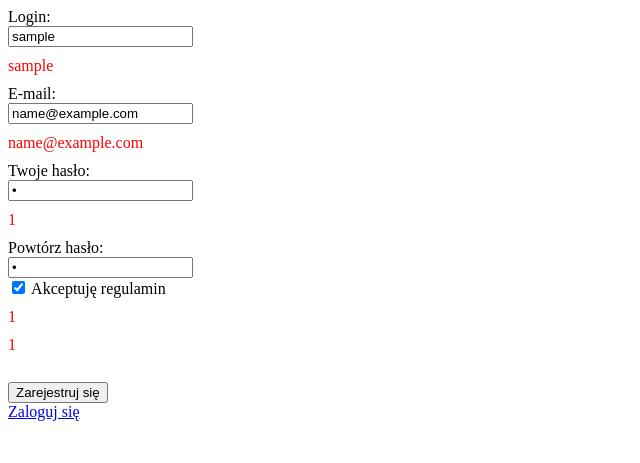
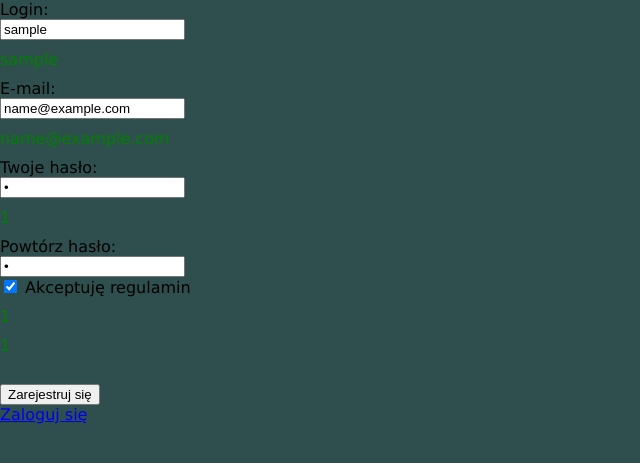
Before and after one commit to dudakpawel/login, a PHP site: page /rejestracja.php in a window 1280 px wide. Shown: the top 463 px of the page, without its empty margins (0-640 px from the left). Run offline with PHP 8.4, Linux system fonts and the light colour scheme; the visitor is signed in with stand-in values (Sample User, id 1); some libraries are stand-ins or nearby versions.

Commit message:
add style.css

```diff
--- a/index.php
+++ b/index.php
@@ -16,6 +16,7 @@
 	<meta charset="utf-8" />
 	<meta http-equiv="X-UA-Compatible" content="IE=edge,chrome=1" />
 	<title>logowanie</title>
+	<link rel="stylesheet" type="text/css" href="style.css" />
 </head>
 
 <body>
--- a/logowanie.php
+++ b/logowanie.php
@@ -15,6 +15,7 @@
 	<meta charset="utf-8" />
 	<meta http-equiv="X-UA-Compatible" content="IE=edge,chrome=1" />
 	<title>logowanie</title>
+	<link rel="stylesheet" type="text/css" href="style.css" />
 </head>
 
 <body>
--- a/rejestracja.php
+++ b/rejestracja.php
@@ -152,15 +152,7 @@
 	<meta http-equiv="X-UA-Compatible" content="IE=edge,chrome=1" />
 	<title>logowanie</title>
 	<script src='https://www.google.com/recaptcha/api.js'></script>
-
-	<style>
-		.error
-		{
-			color:red;
-			margin-top: 10px;
-			margin-bottom: 10px;
-		}
-	</style>
+	<link rel="stylesheet" type="text/css" href="style.css" />
 </head>
 
 <body>
--- /dev/null
+++ b/style.css
@@ -0,0 +1,12 @@
+body {
+	margin: 0;
+	padding: 0;
+	font-family: verdana;
+	background: darkslategrey;
+}
+
+.error {
+	color: green;
+	margin-top: 10px;
+	margin-bottom: 10px;
+}
--- a/witamy.php
+++ b/witamy.php
@@ -34,6 +34,7 @@
 	<meta charset="utf-8" />
 	<meta http-equiv="X-UA-Compatible" content="IE=edge,chrome=1" />
 	<title>logowanie</title>
+	<link rel="stylesheet" type="text/css" href="style.css" />
 </head>
 
 <body>
--- a/zaloguj.php
+++ b/zaloguj.php
@@ -46,13 +46,13 @@
 				}
 				else
 				{
-					$_SESSION['blad'] = '<span style="color:red">Nieprawidłowy login lub hasło!</span>';
+					$_SESSION['blad'] = '<span class="error">Nieprawidłowy login lub hasło!</span>';
 					header('Location: index.php');
 				}
 
 			} else {
 
-				$_SESSION['blad'] = '<span style="color:red">Nieprawidłowy login lub hasło!</span>';
+				$_SESSION['blad'] = '<span class="error">Nieprawidłowy login lub hasło!</span>';
 				header('Location: index.php');
 
 			}
```
